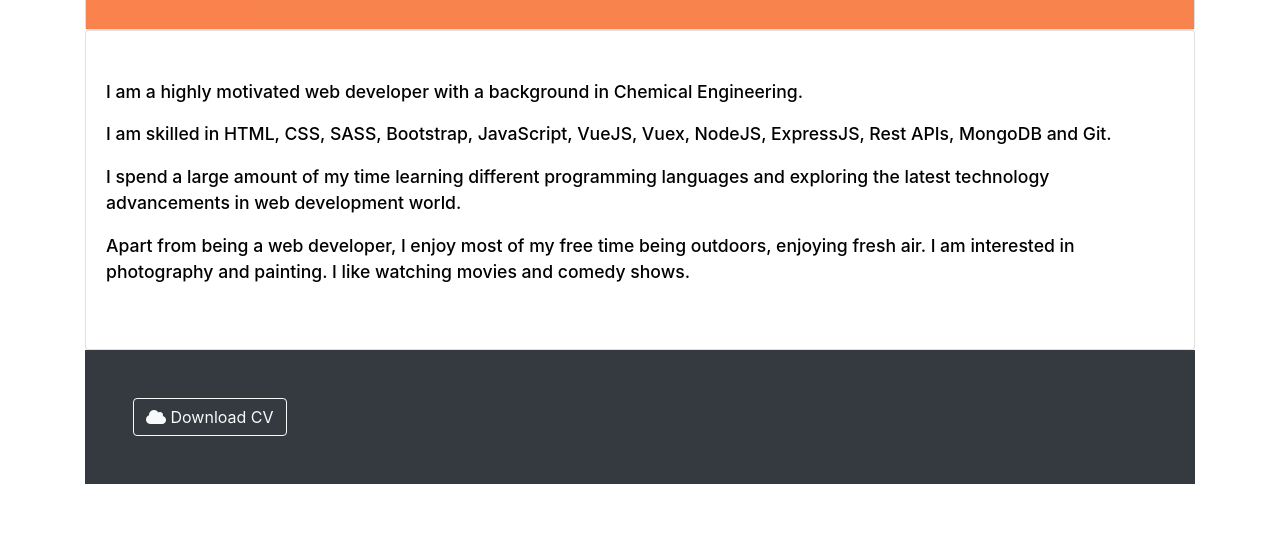
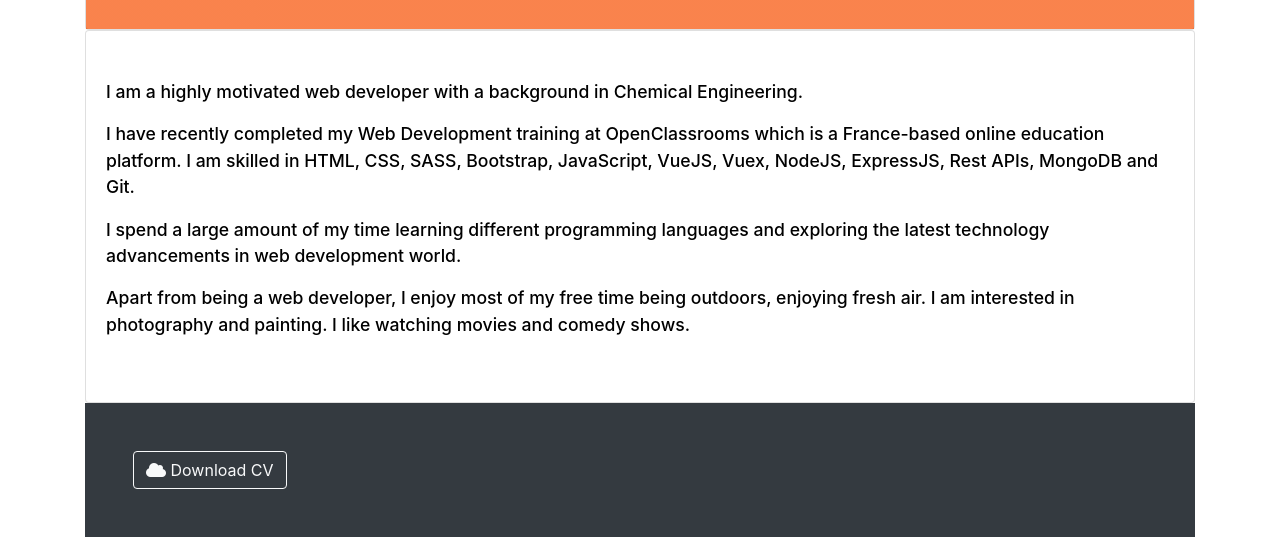
Before and after one commit to GulcanC/portfolio-gc, a website: page dist/index.html in a window 1280 px wide. Shown: the part 628-1165 px from the top of the page. Before the commit the page ends 1112 px from the top, so only its background shows below. Drawn offline with nearby package versions, Linux system fonts and the light colour scheme; some packages are replaced by stand-ins of ours; a script that the page names is missing.

Commit message:
about section

```diff
--- a/dist/index.html
+++ b/dist/index.html
@@ -153,7 +153,7 @@
         </p>
 
         <p class="lead text-about">
-          I am skilled in HTML, CSS, SASS, Bootstrap, JavaScript, VueJS, Vuex, NodeJS, ExpressJS, Rest APIs, MongoDB and Git.
+          I have recently completed my Web Development training at OpenClassrooms which is a France-based online education platform. I am skilled in HTML, CSS, SASS, Bootstrap, JavaScript, VueJS, Vuex, NodeJS, ExpressJS, Rest APIs, MongoDB and Git.
         </p>
 
         <p class="lead text-about">
```
